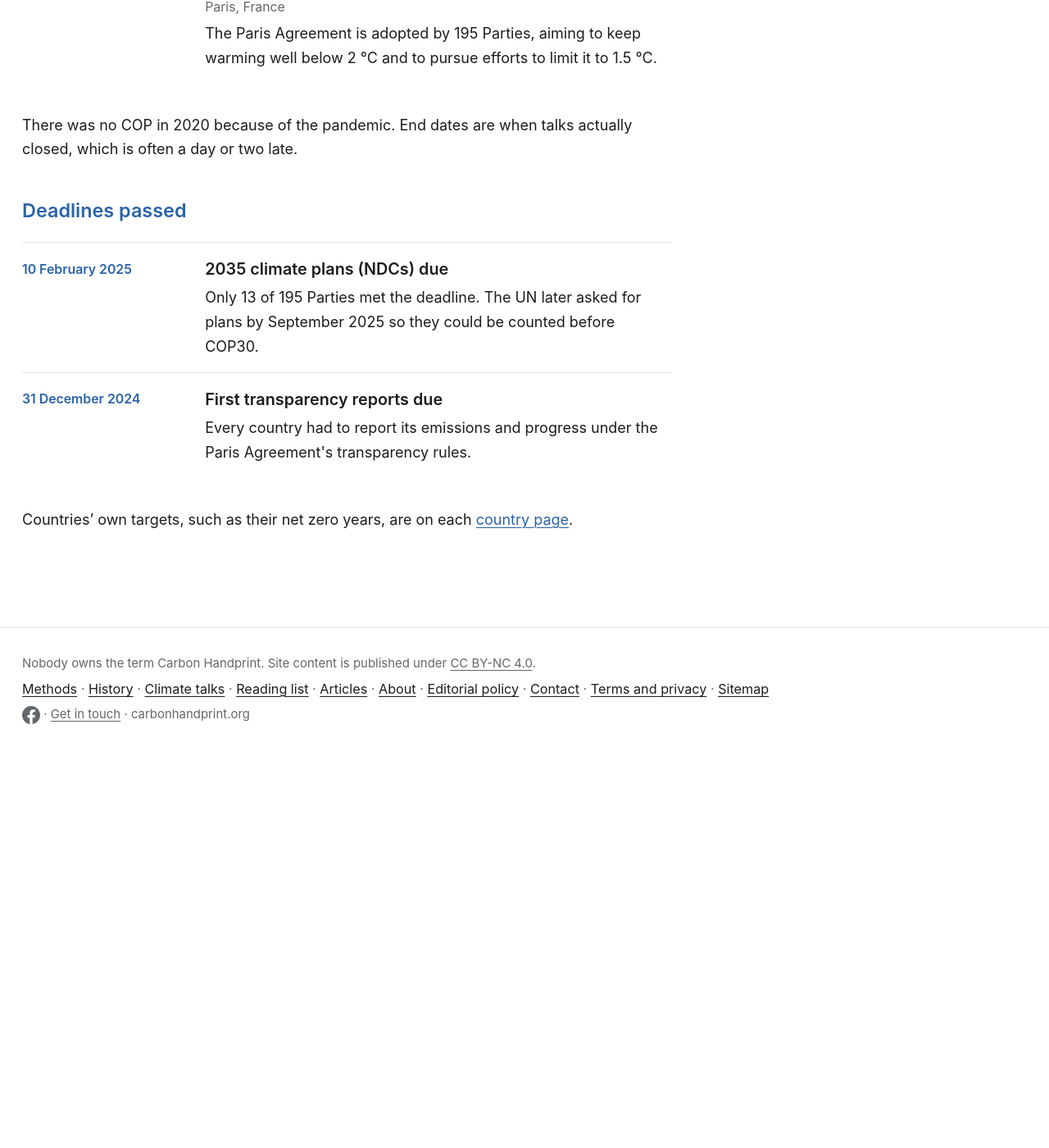
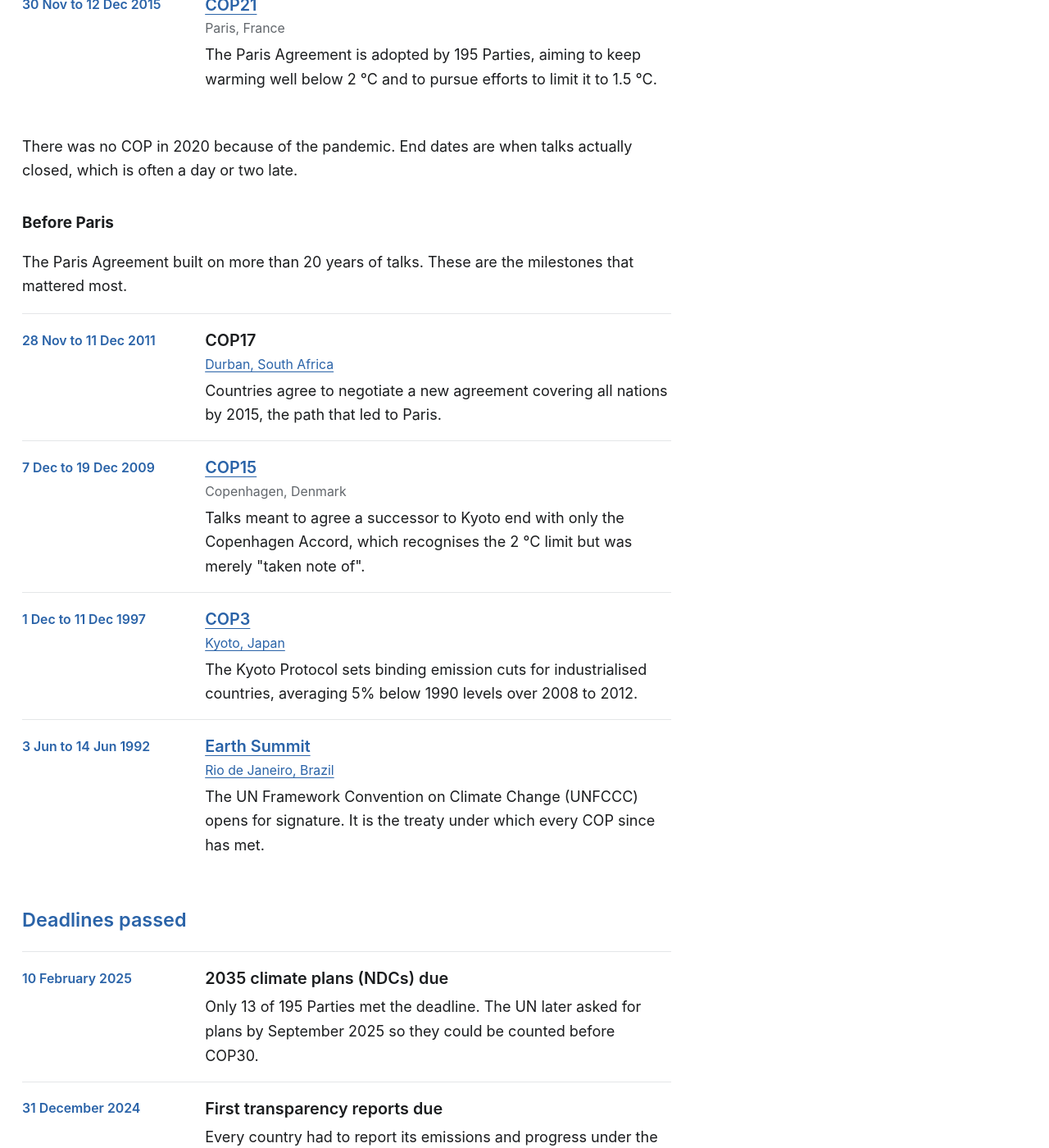
Before and after one commit to multiplicit-com/carbonhandprint, a Jekyll site: the page built from events.md, in a window 1280 px wide and 1400 px high, scrolled down 3316 px. Shown: the whole window at 82% size. Built offline with Jekyll 4.4.1, drawn with Linux system fonts in a browser that asks for light colours; before the commit the page ends 4250 px from its top, so only the background shows below that; some of the changed text lies outside the part shown.

Commit message:
Add the talks before Paris, with pages for Rio, Kyoto and Copenhagen
Co-Authored-By: Claude Opus 5.5 <noreply@anthropic.com>
Claude-Session: https://claude.ai/code/session_01Li7jXRtkERso7tJFT24TLP

```diff
--- a/_data/events.yml
+++ b/_data/events.yml
@@ -1,5 +1,5 @@
 # UN climate conferences and Paris Agreement deadlines, shown on /events/.
-# kind: cop, session or deadline. start/end: YYYY-MM-DD (end optional). For deadlines known only to the year, use year: and leave start as the last day of that year.
+# kind: cop, session, deadline, or earlier (pre-Paris milestones, listed under Before Paris, no page). start/end: YYYY-MM-DD (end optional). For deadlines known only to the year, use year: and leave start as the last day of that year.
 # slug: COPs have their own page at /events/<slug>/ (stub in events/), with points: a list of key points.
 # place, country (key in countries.yml, optional), text, source, url. Pages work out past and upcoming from the build date.
 - kind: cop
@@ -294,3 +294,69 @@
   text: Developed countries are to provide $300 billion a year to developing countries, with $1.3 trillion a year sought from all sources.
   source: UNFCCC
   url: https://unfccc.int/cop29
+# Before Paris: key milestones only, no pages of their own (kind: earlier).
+- kind: earlier
+  name: Earth Summit
+  slug: earth-summit-1992
+  fullname: UN Conference on Environment and Development (Earth Summit)
+  start: 1992-06-03
+  end: 1992-06-14
+  place: Rio de Janeiro, Brazil
+  country: brazil
+  text: The UN Framework Convention on Climate Change (UNFCCC) opens for signature. It is the treaty under which every COP since has met.
+  source: United Nations
+  url: https://www.un.org/en/conferences/environment/rio1992
+  points:
+    - "The UN Framework Convention on Climate Change (UNFCCC) was opened for signature at the summit, and 154 states and the European Community signed it there."
+    - "Its objective is to stabilise greenhouse gas concentrations at a level that would prevent dangerous human interference with the climate system."
+    - "Countries are to act according to their \"common but differentiated responsibilities\", so richer, higher-emitting countries were expected to lead."
+    - "The Convention came into force on 21 March 1994. Its parties have met every year since at the Conference of the Parties, the COP."
+  sources:
+    - name: UN Audiovisual Library of International Law
+      url: https://legal.un.org/avl/HA/ccc/ccc.html
+- kind: earlier
+  name: COP3
+  slug: cop3
+  start: 1997-12-01
+  end: 1997-12-11
+  place: Kyoto, Japan
+  country: japan
+  text: The Kyoto Protocol sets binding emission cuts for industrialised countries, averaging 5% below 1990 levels over 2008 to 2012.
+  source: UNFCCC
+  url: https://unfccc.int/kyoto_protocol
+  points:
+    - "The Kyoto Protocol set binding emission targets for 37 industrialised countries and the European Union, averaging 5% below 1990 levels over 2008 to 2012."
+    - "Developing countries, including China and India, had no binding targets."
+    - "It created three market mechanisms: international emissions trading, the Clean Development Mechanism and Joint Implementation."
+    - "It came into force on 16 February 2005. The United States signed it but never ratified it."
+    - "A second commitment period, agreed in Doha in 2012, ran from 2013 to 2020 with cuts of at least 18% below 1990 levels."
+  sources:
+    - name: UNFCCC
+      url: https://unfccc.int/kyoto_protocol
+- kind: earlier
+  name: COP15
+  slug: cop15
+  start: 2009-12-07
+  end: 2009-12-19
+  place: Copenhagen, Denmark
+  text: Talks meant to agree a successor to Kyoto end with only the Copenhagen Accord, which recognises the 2 °C limit but was merely "taken note of".
+  source: UNFCCC
+  url: https://unfccc.int/conference/copenhagen-climate-change-conference-december-2009
+  points:
+    - "Copenhagen was meant to agree a successor to the Kyoto Protocol, but no binding deal was reached."
+    - "The Copenhagen Accord, brokered by the US with China, India, Brazil and South Africa, was only \"taken note of\" by the conference, not adopted."
+    - "The Accord set an aspirational goal of limiting warming to 2 °C."
+    - "Developed countries committed $30 billion of fast-start finance for 2010 to 2012, and a goal of mobilising $100 billion a year by 2020."
+    - "Countries were asked to put forward their own emission pledges, the bottom-up approach the Paris Agreement later built on."
+  sources:
+    - name: C2ES
+      url: https://www.c2es.org/content/cop-15-copenhagen/
+- kind: earlier
+  name: COP17
+  start: 2011-11-28
+  end: 2011-12-11
+  place: Durban, South Africa
+  country: south-africa
+  text: Countries agree to negotiate a new agreement covering all nations by 2015, the path that led to Paris.
+  source: UNFCCC
+  url: https://unfccc.int/conference/durban-climate-change-conference-november-2011
--- a/_includes/schema.html
+++ b/_includes/schema.html
@@ -9,7 +9,7 @@
 {"@type":{{ ptype | jsonify }},"@id":"{{ pageurl }}#webpage","url":"{{ pageurl }}","name":{{ page.title | default: site.title | jsonify }},"isPartOf":{"@id":"{{ base }}#website"},"inLanguage":"{{ site.lang }}"{% if page.description %},"description":{{ page.description | strip | jsonify }}{% endif %}
 {%- if page.url != "/" %},"breadcrumb":{"@id":"{{ pageurl }}#breadcrumb"}{% endif %}
 {%- if page.layout == "country" %}{% assign c = site.data.countries[page.country] %},"about":{"@type":"{% if page.country == "eu" %}Organization{% else %}Country{% endif %}","name":{{ c.name | jsonify }}}{% endif %}
-{%- if page.layout == "cop" %}{% assign ev = site.data.events | where: "slug", page.event | first %}{% assign evc = site.data.countries[ev.country] %},"mainEntity":{"@type":"Event","name":{{ ev.name | append: ", UN Climate Change Conference" | jsonify }},"startDate":"{{ ev.start | date: '%Y-%m-%d' }}","endDate":"{{ ev.end | date: '%Y-%m-%d' }}","eventStatus":"https://schema.org/EventScheduled","eventAttendanceMode":"https://schema.org/OfflineEventAttendanceMode","description":{{ ev.text | strip | jsonify }},"location":{"@type":"Place","name":{{ ev.place | jsonify }}{% if evc %},"address":{"@type":"PostalAddress","addressLocality":{{ ev.city | default: ev.place | split: ',' | first | jsonify }},"addressCountry":{{ evc.name | jsonify }}}{% endif %}},"organizer":{"@type":"Organization","name":"United Nations Framework Convention on Climate Change","url":"https://unfccc.int/"}}{% endif %}
+{%- if page.layout == "cop" %}{% assign ev = site.data.events | where: "slug", page.event | first %}{% assign evc = site.data.countries[ev.country] %},"mainEntity":{"@type":"Event","name":{% if ev.fullname %}{{ ev.fullname | jsonify }}{% else %}{{ ev.name | append: ", UN Climate Change Conference" | jsonify }}{% endif %},"startDate":"{{ ev.start | date: '%Y-%m-%d' }}","endDate":"{{ ev.end | date: '%Y-%m-%d' }}","eventStatus":"https://schema.org/EventScheduled","eventAttendanceMode":"https://schema.org/OfflineEventAttendanceMode","description":{{ ev.text | strip | jsonify }},"location":{"@type":"Place","name":{{ ev.place | jsonify }}{% if evc %},"address":{"@type":"PostalAddress","addressLocality":{{ ev.city | default: ev.place | split: ',' | first | jsonify }},"addressCountry":{{ evc.name | jsonify }}}{% endif %}},"organizer":{"@type":"Organization","name":"United Nations Framework Convention on Climate Change","url":"https://unfccc.int/"}}{% endif %}
 {%- if page.layout == "author" %}{% assign a = site.data.authors[page.author_key] %},"mainEntity":{"@type":"Person","@id":"{{ pageurl }}#person","name":{{ a.name | jsonify }},"url":"{{ pageurl }}"{% if a.bio %},"description":{{ a.bio | jsonify }}{% endif %},"worksFor":{"@id":"{{ base }}#org"}}{% endif %}
 {%- if page.defined_term %},"mainEntity":{"@type":"DefinedTerm","name":{{ page.defined_term | jsonify }},"description":{{ page.lede | strip | jsonify }},"url":"{{ pageurl }}","inDefinedTermSet":{"@type":"DefinedTermSet","name":"Carbon Handprint glossary","url":"{{ pageurl }}"}}{% endif %}
 {%- if page.item_list %},"mainEntity":{"@type":"ItemList","itemListElement":[
--- a/_layouts/cop.html
+++ b/_layouts/cop.html
@@ -19,7 +19,7 @@ layout: default
   <h2>In the news</h2>
   <ul class="newscards">{% for n in news %}{% if n.snippet %}<li class="snippet"><span class="sn-label">In brief · {{ n.source }} · {{ n.date | date: "%-d %b %Y" }}</span>{% if n.related and n.related.first.url != page.url %}<a class="sn-title" href="{{ n.related.first.url | relative_url }}">{{ n.title }}</a>{% elsif n.countries %}<a class="sn-title" href="{{ '/countries/' | append: n.countries.first | append: '/' | relative_url }}">{{ n.title }}</a>{% else %}<a class="sn-title" href="{{ n.link }}" rel="nofollow noopener">{{ n.title }}</a>{% endif %}<p>{{ n.description }}</p>{% if n.countries %}<p class="onsite"><a href="{{ '/countries/' | append: n.countries.first | append: '/' | relative_url }}">More on {{ site.data.countries[n.countries.first].name }}</a></p>{% endif %}</li>{% else %}<li><a class="linkcard{% if n.card_image %} has-img{% endif %}" href="{{ n.link }}" rel="nofollow noopener">{% if n.card_image %}<img src="{{ n.card_image }}" alt="" loading="lazy" referrerpolicy="no-referrer" onerror="this.parentNode.classList.remove('has-img');this.remove()">{% endif %}<span class="lc-body"><span class="lc-site">{{ n.source }} · {{ n.date | date: "%-d %b %Y" }}</span><span class="lc-title">{{ n.title }}</span>{% if n.description %}<span class="lc-desc">{{ n.description }}</span>{% endif %}</span></a></li>{% endif %}{% endfor %}</ul>
   {% endif %}
-  {% assign cops = site.data.events | where: "kind", "cop" | sort: "start" %}
+  {% assign cops = site.data.events | where_exp: "c", "c.slug" | sort: "start" %}
   <p class="copnav">{% for c in cops %}{% if c.slug == page.event %}{% unless forloop.first %}{% assign pi = forloop.index0 | minus: 1 %}{% assign pc = cops[pi] %}<a href="{{ '/events/' | append: pc.slug | append: '/' | relative_url }}">Previous: {{ pc.name }}</a>{% endunless %}{% unless forloop.last %}{% assign nc = cops[forloop.index] %}{% unless forloop.first %} · {% endunless %}<a href="{{ '/events/' | append: nc.slug | append: '/' | relative_url }}">Next: {{ nc.name }}</a>{% endunless %}{% endif %}{% endfor %}</p>
   <p><a href="{{ '/events/' | relative_url }}">All climate talks and deadlines</a> · <a href="{{ '/paris-agreement/' | relative_url }}">Where the Paris Agreement stands</a></p>
 </article>
--- a/events.md
+++ b/events.md
@@ -3,12 +3,12 @@ layout: page
 wide: true
 accent: blue
 title: Climate talks and deadlines
-lede: Every UN climate conference since the Paris Agreement, what came out of each, and the dates still to come.
+lede: The UN climate talks that led to the Paris Agreement, every conference since, and the dates still to come.
 permalink: /events/
-description: Dates, venues and outcomes of every UN climate conference (COP) since Paris in 2015, plus upcoming COPs and key Paris Agreement deadlines.
+description: Dates, venues and outcomes of UN climate conferences (COPs), from the 1992 Earth Summit and Kyoto to Paris and every COP since, plus upcoming COPs and key Paris Agreement deadlines.
 ---
 {% assign now = site.time | date: "%Y-%m-%d" %}{% assign evs = site.data.events | sort: "start" %}
-<p class="jump">On this page: <a href="#coming-up">Coming up</a> · <a href="#since-paris">Since Paris</a> · <a href="#deadlines-passed">Deadlines passed</a> · <a href="/paris-agreement/">Where the Paris Agreement stands</a></p>
+<p class="jump">On this page: <a href="#coming-up">Coming up</a> · <a href="#past-talks">Past talks</a> · <a href="#before-paris">Before Paris</a> · <a href="#deadlines-passed">Deadlines passed</a> · <a href="/paris-agreement/">Where the Paris Agreement stands</a></p>
 
 The UN's yearly climate conference is the COP, the Conference of the Parties. Each year's host is chosen in rotation between world regions. Between COPs, negotiators also meet in Bonn each June. Under the Paris Agreement, every country sets out its own climate plan, called an NDC, and updates it every five years.
 
@@ -23,10 +23,10 @@ The UN's yearly climate conference is the COP, the Conference of the Parties. Ea
 </li>
 {% endif %}{% endfor %}</ol>
 
-## Since Paris {#since-paris}
+## Past talks {#past-talks}
 
 <ol class="events" reversed>
-{% assign past = evs | reverse %}{% for e in past %}{% assign last = e.end | default: e.start | date: "%Y-%m-%d" %}{% if last < now and e.kind != "deadline" %}<li class="ev-{{ e.kind }}">
+{% assign past = evs | reverse %}{% for e in past %}{% assign last = e.end | default: e.start | date: "%Y-%m-%d" %}{% if last < now and e.kind != "deadline" and e.kind != "earlier" %}<li class="ev-{{ e.kind }}">
   <span class="ev-when">{{ e.start | date: "%-d %b" }} to {{ e.end | date: "%-d %b %Y" }}</span>
   <span class="ev-name">{% if e.slug %}<a href="{{ '/events/' | append: e.slug | append: '/' | relative_url }}">{{ e.name }}</a>{% else %}{{ e.name }}{% endif %}</span>
   {% if e.place %}<span class="ev-place">{% if e.country %}<a href="{{ '/countries/' | append: e.country | append: '/' | relative_url }}">{{ e.place }}</a>{% else %}{{ e.place }}{% endif %}</span>{% endif %}
@@ -35,6 +35,19 @@ The UN's yearly climate conference is the COP, the Conference of the Parties. Ea
 {% endif %}{% endfor %}</ol>
 
 There was no COP in 2020 because of the pandemic. End dates are when talks actually closed, which is often a day or two late.
+
+### Before Paris {#before-paris}
+
+The Paris Agreement built on more than 20 years of talks. These are the milestones that mattered most.
+
+<ol class="events" reversed>
+{% for e in past %}{% if e.kind == "earlier" %}<li class="ev-cop">
+  <span class="ev-when">{{ e.start | date: "%-d %b" }} to {{ e.end | date: "%-d %b %Y" }}</span>
+  <span class="ev-name">{% if e.slug %}<a href="{{ '/events/' | append: e.slug | append: '/' | relative_url }}">{{ e.name }}</a>{% else %}{{ e.name }}{% endif %}</span>
+  {% if e.place %}<span class="ev-place">{% if e.country %}<a href="{{ '/countries/' | append: e.country | append: '/' | relative_url }}">{{ e.place }}</a>{% else %}{{ e.place }}{% endif %}</span>{% endif %}
+  <span class="ev-text">{{ e.text }}</span>
+</li>
+{% endif %}{% endfor %}</ol>
 
 ## Deadlines passed {#deadlines-passed}
 
--- /dev/null
+++ b/events/cop15.md
@@ -0,0 +1,7 @@
+---
+layout: cop
+event: cop15
+title: "COP15, Copenhagen (2009)"
+permalink: /events/cop15/
+description: "Key outcomes of COP15 in Copenhagen, 2009. Talks meant to replace Kyoto ended with the Copenhagen Accord and its 2 °C goal."
+---
--- /dev/null
+++ b/events/cop3.md
@@ -0,0 +1,7 @@
+---
+layout: cop
+event: cop3
+title: "COP3, Kyoto (1997)"
+permalink: /events/cop3/
+description: "Key outcomes of COP3 in Kyoto, 1997. The Kyoto Protocol set binding emission cuts for industrialised countries, averaging 5% below 1990 levels."
+---
--- /dev/null
+++ b/events/earth-summit-1992.md
@@ -0,0 +1,7 @@
+---
+layout: cop
+event: earth-summit-1992
+title: "Earth Summit, Rio de Janeiro (1992)"
+permalink: /events/earth-summit-1992/
+description: "Key outcomes of the 1992 Earth Summit in Rio de Janeiro, where the UN climate convention was signed. Every COP since has met under it."
+---
```
Also changed, not shown: sitemap-page.md (+1 -1 lines).
